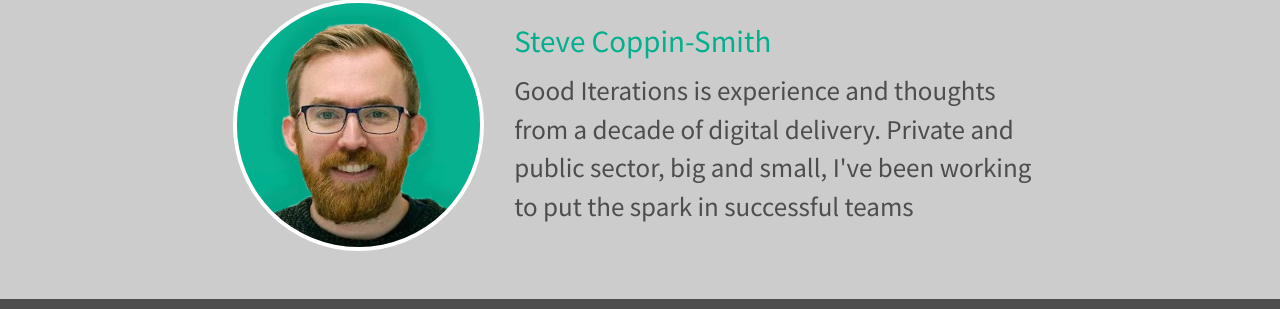
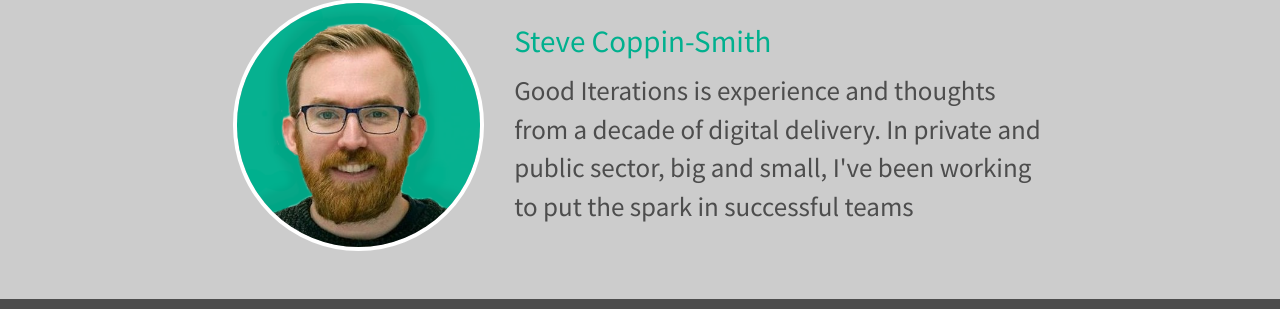
Before and after one commit to goodits/gi-blog, a Jekyll site: the page built from _posts/2017-03-12-time-to-talk.markdown, in a window 1280 px wide and 900 px high, scrolled down 1103 px. Shown: the part 380-689 px from the top of the window. Built offline with Jekyll 4.4.1, drawn with Linux system fonts in a browser that asks for light colours; nearby versions of some CDN libraries; part of the change alters nothing that is shown.

```diff
--- a/_includes/profile.html
+++ b/_includes/profile.html
@@ -6,7 +6,7 @@
       </div>
       <div class="col-sm-8">
         <h3>Steve Coppin-Smith</h3>
-        <p>Good Iterations is experience and thoughts from a decade of digital delivery. Private and public sector, big and small, I've been working to put the spark in successful teams</p>
+        <p>Good Iterations is experience and thoughts from a decade of digital delivery. In private and public sector, big and small, I've been working to put the spark in successful teams</p>
       </div>
     </div>
   </div>
--- a/_layouts/post.html
+++ b/_layouts/post.html
@@ -20,3 +20,8 @@ layout: default
   </div>
 </div>
 {% include profile.html %}
+<meta name="twitter:card" content="summary" />
+<meta name="twitter:site" content="@steve_coppin" />
+<meta name="twitter:title" content="{{ page.title }}" />
+<meta name="twitter:description" content="{{ page.summary }}." />
+<meta name="twitter:image" content="http://gooditerations.com/assets/img/logo-preview.png" />
```
